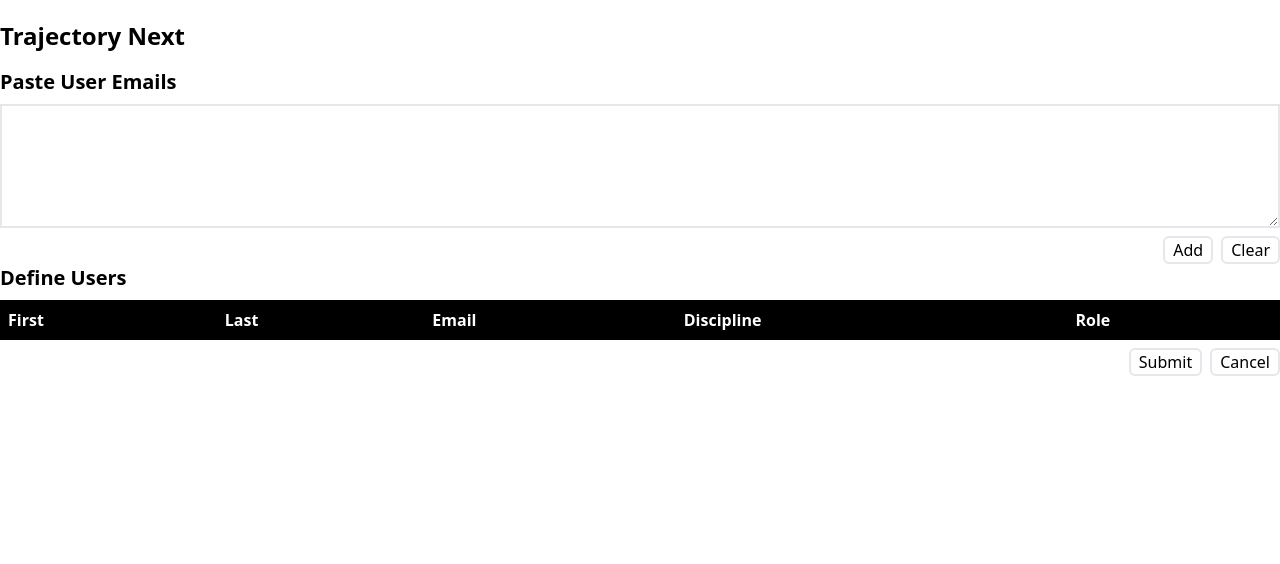
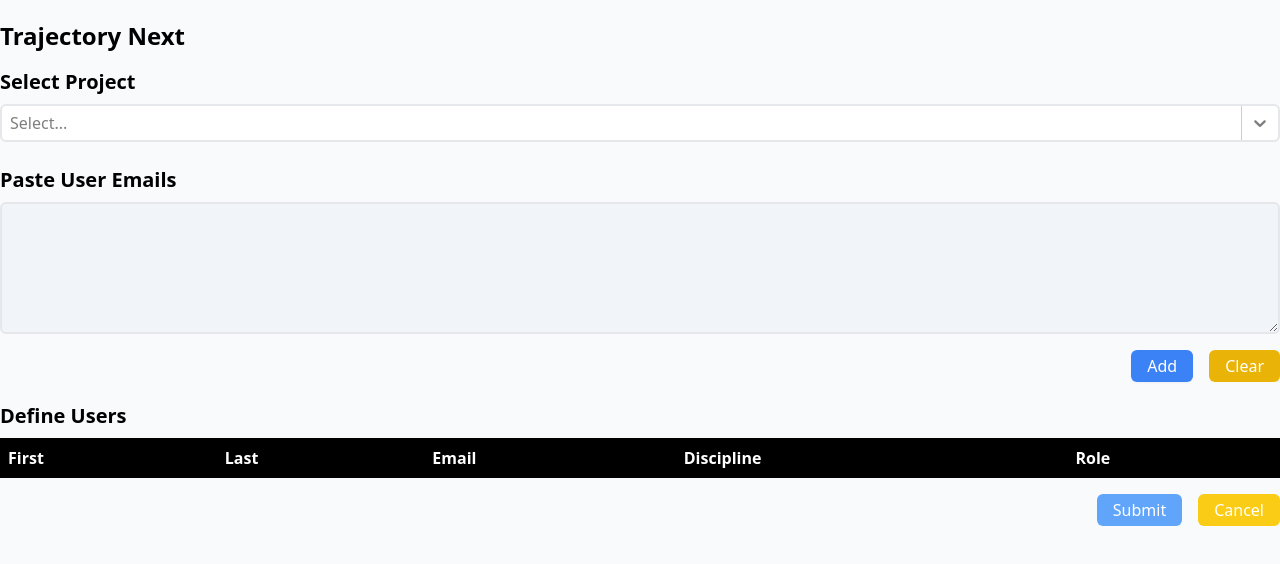
Before and after one commit to HOKGroup/TrajectoryNext, a React (Vite) app: page / in a window 1280 px wide. Shown: the top 564 px of the page. Built offline with nearby package versions, Linux system fonts and the light colour scheme.

Commit message:
Initial pass at project selector; various css changes

```diff
--- a/index.html
+++ b/index.html
@@ -6,7 +6,7 @@
     <meta name="viewport" content="width=device-width, initial-scale=1.0" />
     <title>Trajectory Next</title>
   </head>
-  <body>
+  <body class="bg-slate-50">
     <div id="root"></div>
     <script type="module" src="/src/main.tsx"></script>
   </body>
--- a/package.json
+++ b/package.json
@@ -15,7 +15,8 @@
   "dependencies": {
     "lodash": "^4.17.21",
     "react": "^18.2.0",
-    "react-dom": "^18.2.0"
+    "react-dom": "^18.2.0",
+    "react-select": "^5.7.2"
   },
   "devDependencies": {
     "@types/lodash": "^4.14.192",
--- a/src/App.tsx
+++ b/src/App.tsx
@@ -2,15 +2,32 @@ import { useState } from 'react';
 import UserEmailsInput from './UserEmailsInput';
 import { ParsedUser } from './parseUserEmails';
 import DefineUsers from './DefineUsers';
+import SelectProject from './SelectProject';
+
+interface Project {
+  id: string;
+  name: string;
+}
 
 function App() {
+  const [selectedProject, setSelectedProject] = useState(
+    null as Project | null
+  );
+
   const [parsedUsers, setParsedUsers] = useState([] as ParsedUser[]);
 
   return (
     <main className="container mx-auto my-5">
       <h1 className="my-4 text-2xl font-bold">Trajectory Next</h1>
-      <UserEmailsInput setParsedUsers={setParsedUsers} />
-      <DefineUsers parsedUsers={parsedUsers} />
+      <SelectProject
+        setSelectedProject={setSelectedProject}
+        selectedProject={selectedProject}
+      />
+      <UserEmailsInput
+        enabled={!!selectedProject}
+        setParsedUsers={setParsedUsers}
+      />
+      <DefineUsers enabled={!!selectedProject} parsedUsers={parsedUsers} />
     </main>
   );
 }
--- a/src/DefineUsers.tsx
+++ b/src/DefineUsers.tsx
@@ -2,10 +2,11 @@ import { useCallback, useEffect, useState } from 'react';
 import { ParsedUser } from './parseUserEmails';
 
 interface Props {
+  enabled: boolean;
   parsedUsers: Array<ParsedUser>;
 }
 
-const DefineUsers: React.FC<Props> = ({ parsedUsers }) => {
+const DefineUsers: React.FC<Props> = ({ enabled, parsedUsers }) => {
   const [users, setUsers] = useState(parsedUsers);
 
   useEffect(() => {
@@ -13,7 +14,6 @@ const DefineUsers: React.FC<Props> = ({ parsedUsers }) => {
   }, [parsedUsers]);
 
   const swapFirstAndLastName = useCallback((idx: number) => {
-    console.log('IDX: ', idx);
     setUsers((users) => {
       const newUsers = [...users];
 
@@ -27,8 +27,12 @@ const DefineUsers: React.FC<Props> = ({ parsedUsers }) => {
     });
   }, []);
 
+  const handleCancel = useCallback(() => {
+    setUsers([]);
+  }, []);
+
   return (
-    <div>
+    <div className="mb-6">
       <h2 className="mb-2 text-xl font-semibold">Define Users</h2>
       <table className="text-md w-full text-left">
         <thead>
@@ -52,7 +56,10 @@ const DefineUsers: React.FC<Props> = ({ parsedUsers }) => {
         </thead>
         <tbody>
           {users.map((user, idx) => (
-            <tr className="border-2 odd:bg-slate-50" key={user.emailAddress}>
+            <tr
+              className="border-2 odd:bg-white even:bg-slate-100"
+              key={user.emailAddress}
+            >
               <td className="flex justify-between px-2 py-2">
                 {user.firstName}
                 <button onClick={() => swapFirstAndLastName(idx)}>
@@ -67,11 +74,20 @@ const DefineUsers: React.FC<Props> = ({ parsedUsers }) => {
           ))}
         </tbody>
       </table>
-      <span className="mt-2 flex justify-end gap-2">
-        <button type="submit" className="rounded-md border-2 px-2">
+      <span className="mt-4 flex justify-end gap-4">
+        <button
+          type="submit"
+          disabled={!enabled}
+          className="rounded-md bg-blue-500 px-4 py-1 text-white outline-none enabled:hover:bg-blue-600 enabled:focus:ring enabled:focus:ring-blue-400 disabled:cursor-not-allowed disabled:bg-blue-400"
+        >
           Submit
         </button>
-        <button type="reset" className="rounded-md border-2 px-2">
+        <button
+          type="reset"
+          disabled={!enabled || !users.length} // TODO: check whether all fields are complete for each user
+          onClick={handleCancel}
+          className="rounded-md bg-yellow-500 px-4 py-1 text-white outline-none enabled:hover:bg-yellow-400 enabled:focus:ring enabled:focus:ring-yellow-400 disabled:cursor-not-allowed disabled:bg-yellow-400"
+        >
           Cancel
         </button>
       </span>
--- /dev/null
+++ b/src/SelectProject.tsx
@@ -0,0 +1,87 @@
+import { useCallback } from 'react';
+import Select, { type SingleValue } from 'react-select';
+
+interface Project {
+  id: string;
+  name: string;
+}
+
+const placeholderProjects: Project[] = [
+  {
+    id: '1',
+    name: 'Project One',
+  },
+  {
+    id: '2',
+    name: 'Project Two',
+  },
+  {
+    id: '3',
+    name: 'Project Three',
+  },
+  {
+    id: '4',
+    name: 'Project Four',
+  },
+  {
+    id: '5',
+    name: 'Project Five',
+  },
+];
+
+interface Props {
+  selectedProject: Project | null;
+  setSelectedProject: (project: Project | null) => void;
+}
+
+const SelectProject: React.FC<Props> = ({
+  selectedProject,
+  setSelectedProject,
+}) => {
+  const onChange = useCallback(
+    (selectedOption: SingleValue<{ value: string; label: string }>) => {
+      if (selectedOption) {
+        setSelectedProject({
+          id: selectedOption.value,
+          name: selectedOption.label,
+        });
+      } else {
+        setSelectedProject(null);
+      }
+    },
+    []
+  );
+
+  return (
+    <div className="mb-6">
+      <h2 className="mb-2 text-xl font-semibold">Select Project</h2>
+      <Select
+        unstyled={true}
+        isClearable={true}
+        onChange={onChange}
+        options={placeholderProjects.map((p) => ({
+          value: p.id,
+          label: p.name,
+        }))}
+        classNames={{
+          dropdownIndicator: (_state) => 'text-black/50 cursor-pointer',
+          indicatorSeparator: (_state) => 'bg-black/20 mx-2',
+          clearIndicator: (_state) => 'text-black/50 cursor-pointer',
+          control: (state) =>
+            'border-2 px-2 rounded-md focus:outline-none bg-white' +
+            (state.isFocused
+              ? ' ring ring-blue-300 outline-none border-0'
+              : '') +
+            (selectedProject ? ' text-black' : ' text-black/50'),
+          menu: (_state) => 'mt-2 border-2 bg-white rounded-md drop-shadow-md',
+          option: (state) =>
+            'px-2 leading-10' +
+            (state.isFocused ? ' bg-blue-200' : '') +
+            (state.isSelected ? ' bg-blue-500 text-white' : ''),
+        }}
+      />
+    </div>
+  );
+};
+
+export default SelectProject;
--- a/src/UserEmailsInput.tsx
+++ b/src/UserEmailsInput.tsx
@@ -2,10 +2,11 @@ import { FormEvent, useCallback, useRef, useState } from 'react';
 import { ParsedUser, parseUserEmails } from './parseUserEmails';
 
 interface Props {
+  enabled: boolean;
   setParsedUsers: (parsedUsers: Array<ParsedUser>) => void;
 }
 
-const UserEmailsInput: React.FC<Props> = ({ setParsedUsers }) => {
+const UserEmailsInput: React.FC<Props> = ({ enabled, setParsedUsers }) => {
   const userEmailsRef = useRef<HTMLTextAreaElement>(null);
 
   const [errors, setErrors] = useState(undefined as string[] | undefined);
@@ -29,27 +30,38 @@ const UserEmailsInput: React.FC<Props> = ({ setParsedUsers }) => {
   }, []);
 
   return (
-    <form onSubmit={handleSubmit} onReset={handleReset} className="w-full">
-      <label>
+    <form onSubmit={handleSubmit} onReset={handleReset} className="mb-5 w-full">
+      <label className="block">
         <h2 className="mb-2 text-xl font-semibold">Paste User Emails</h2>
         <textarea
+          disabled={!enabled}
           id="userEmails"
           name="userEmails"
           ref={userEmailsRef}
           rows={5}
           cols={80}
-          className="block w-full border-2"
+          autoCorrect="off"
+          spellCheck={false}
+          className="block w-full rounded-md border-2 px-2 py-1 outline-none focus:border-transparent focus:ring focus:ring-blue-300 enabled:bg-white disabled:cursor-not-allowed disabled:bg-slate-100"
         />
       </label>
-      <span className="mt-2 flex justify-end gap-2">
-        <button type="submit" className="rounded-md border-2 px-2">
+      <span className="mt-4 flex justify-end gap-4">
+        <button
+          type="submit"
+          disabled={!enabled}
+          className="rounded-md bg-blue-500 px-4 py-1 text-white shadow-sm outline-none enabled:hover:bg-blue-600 enabled:focus:ring enabled:focus:ring-blue-400 disabled:cursor-not-allowed"
+        >
           Add
         </button>
-        <button type="reset" className="rounded-md border-2 px-2">
+        <button
+          type="reset"
+          disabled={!enabled}
+          className="rounded-md bg-yellow-500 px-4 py-1 text-white outline-none enabled:hover:bg-yellow-400 enabled:focus:ring enabled:focus:ring-yellow-400 disabled:cursor-not-allowed"
+        >
           Clear
         </button>
       </span>
-      <output htmlFor="userEmails" className="text-red-700">
+      <output htmlFor="userEmails" className="font-semibold text-red-500">
         {errors?.map((err, idx) => (
           <div key={idx}>{err}</div>
         ))}
```
Also changed, not shown: 1 other file (tests, documents, lock files or other folders).
